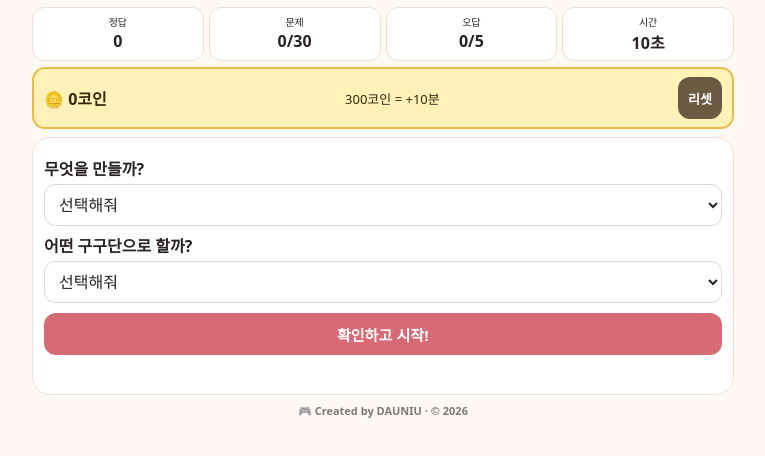
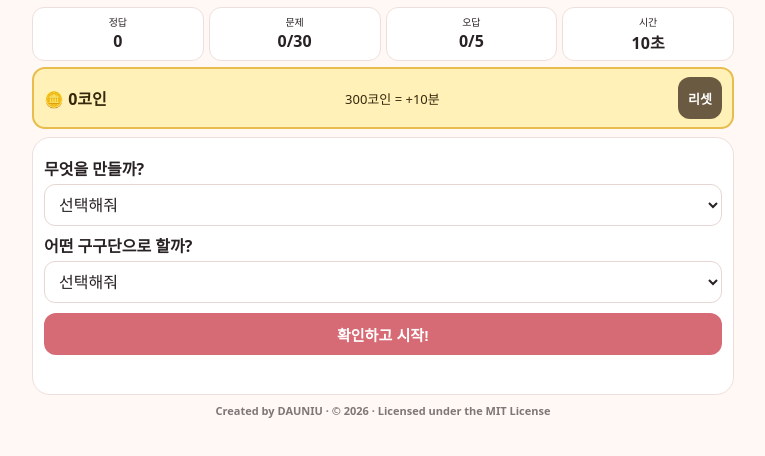
Before and after one commit to dauniu/gugudan-game, a plain HTML site: page index.html in a window 1280 px wide. Shown: the part 90-546 px from the top of the page, without its empty margins (257-1022 px from the left). Drawn offline with Linux system fonts and the light colour scheme.

Commit message:
Update index.html
License 문구 추가

```diff
--- a/index.html
+++ b/index.html
@@ -151,7 +151,7 @@ select{width:100%;min-height:42px;border-radius:11px;padding:7px 10px;font-size:
   <button id="retry" class="retry" type="button" style="display:none">처음부터 다시 도전!</button>
 </section>
 
-<div class="credit">🎮 Created by DAUNIU · © 2026</div>
+<div class="credit">Created by DAUNIU · © 2026 · Licensed under the MIT License</div>
 </div>
 
 <script>
```
